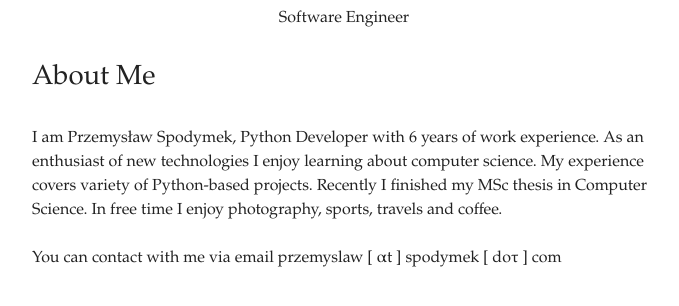
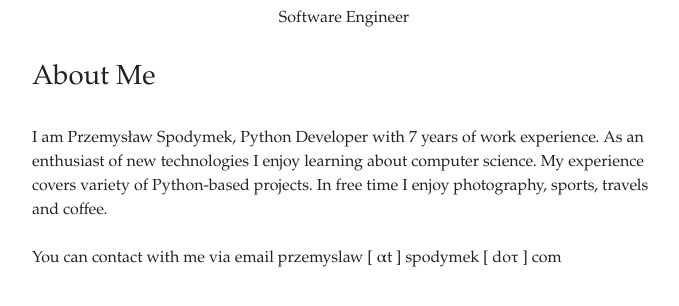
Before and after one commit to spodym/spodym.github.io, a plain HTML site: page index.html in a window 1280 px wide. Shown: the part 322-628 px from the top of the page, without its empty margins (296-975 px from the left). Drawn offline with Linux system fonts and the light colour scheme.

Commit message:
Small update.

```diff
--- a/index.html
+++ b/index.html
@@ -23,10 +23,9 @@ dd,hr,ol ol,ol ul,ul ol,ul ul{margin:0}pre,table{overflow-x:auto}a,ins{text-deco
   <h3>About Me</h3>
 
   <p>
-    I am Przemysław Spodymek, Python Developer with 6 years of work experience.
+    I am Przemysław Spodymek, Python Developer with 7 years of work experience.
     As an enthusiast of new technologies I enjoy learning about computer science.
     My experience covers variety of Python-based projects.
-    Recently I finished my MSc thesis in Computer Science.
     In free time I enjoy photography, sports, travels and coffee.
   </p>
 
```
Also changed, not shown: 2 other files.
